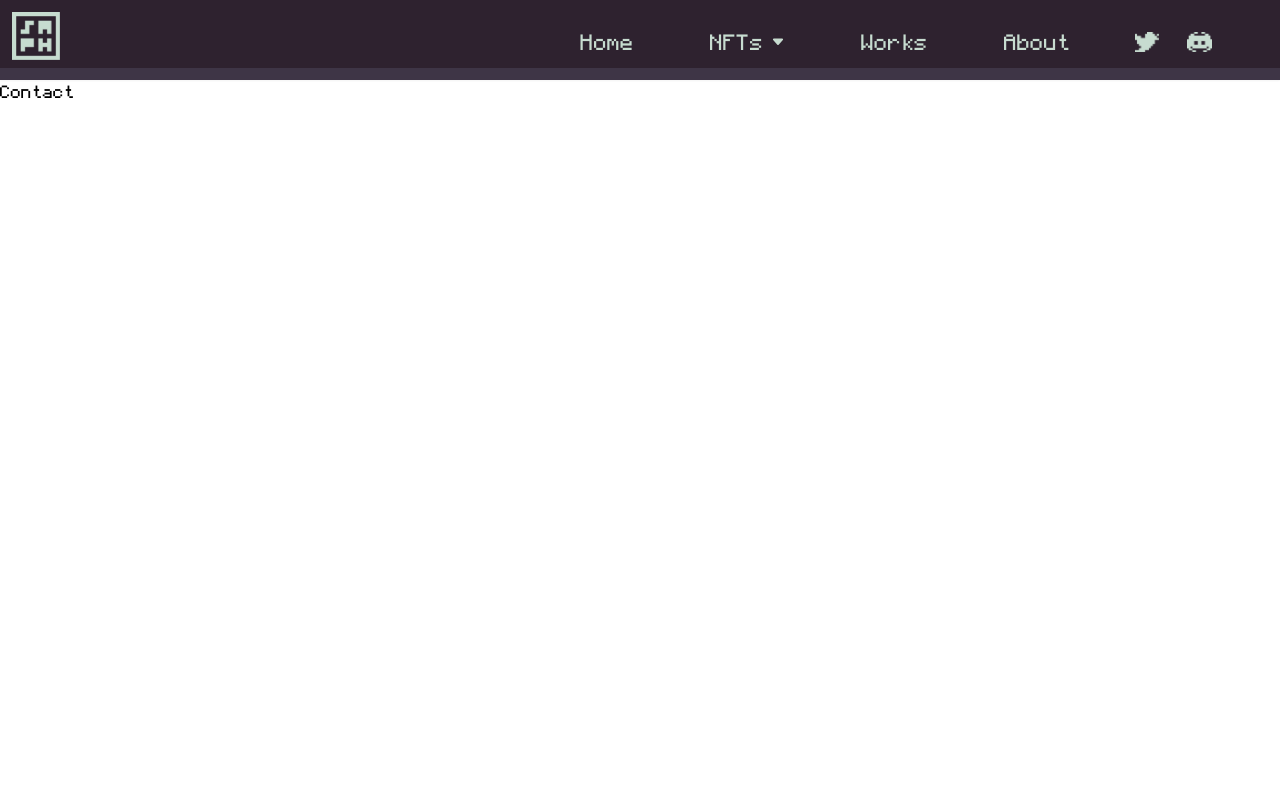
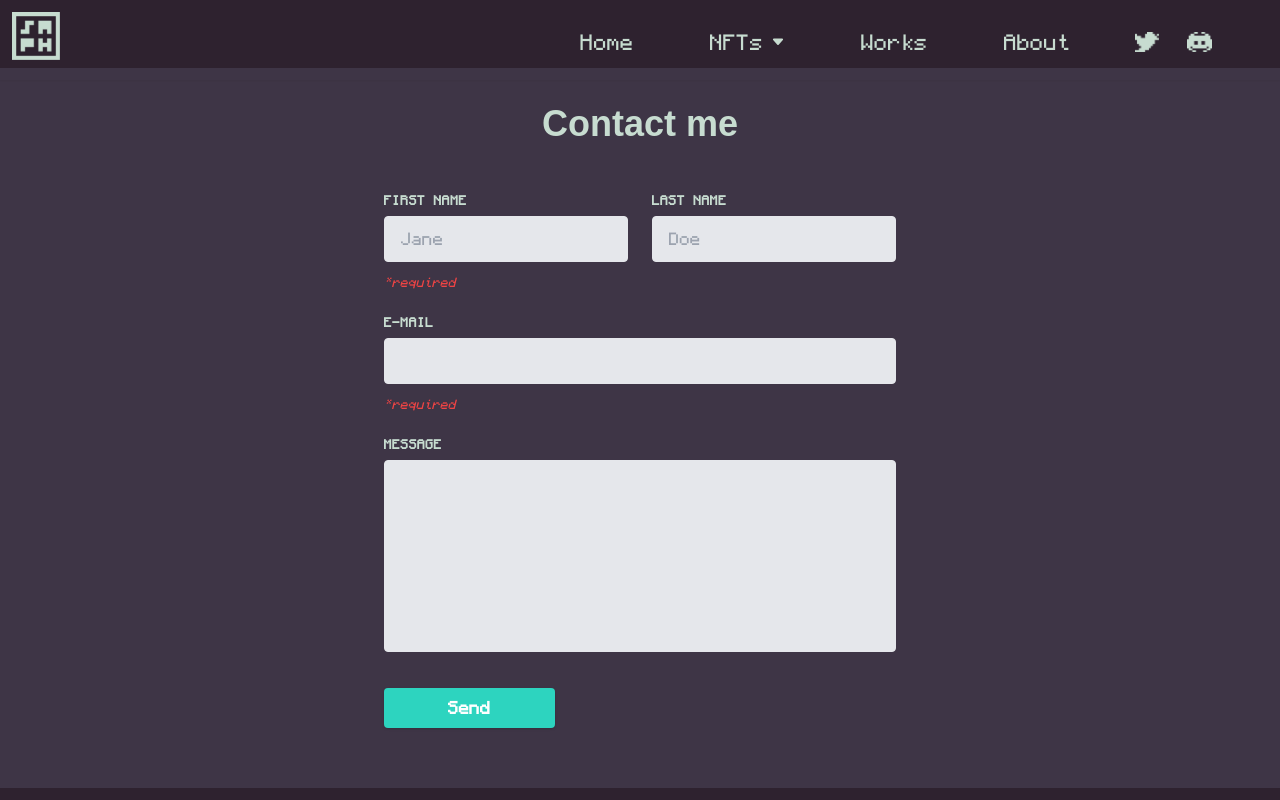
Before and after one commit to saphst4r/saph-co, a React (Create React App) app: page /contact in a window 1280 px wide. Shown: the top 800 px of the page. Built offline with nearby package versions, Linux system fonts and the light colour scheme.

Commit message:
styled contact page

```diff
--- a/package.json
+++ b/package.json
@@ -3,6 +3,7 @@
   "version": "0.1.0",
   "private": true,
   "dependencies": {
+    "@emailjs/browser": "^3.7.0",
     "@testing-library/jest-dom": "^5.16.5",
     "@testing-library/react": "^13.4.0",
     "@testing-library/user-event": "^13.5.0",
@@ -12,6 +13,7 @@
     "react-router": "^6.4.2",
     "react-router-dom": "^6.4.2",
     "react-scripts": "5.0.1",
+    "react-toastify": "^9.0.8",
     "web-vitals": "^2.1.4"
   },
   "scripts": {
--- a/src/pages/About.jsx
+++ b/src/pages/About.jsx
@@ -10,8 +10,8 @@ export default function About() {
   return (
     <div className='bg-[#3E3546] min-h-[65vh] flex flex-col'>
       <section className="flex-1 sm:flex items-center justify-center sm:space-x-8 max-w-6xl mx-auto">
-        <div className='relative flex py-6 px-3 text-[#C7DCD0] hover:text-[#3E3546] transition duration-300 ease-in-out'>
-          <img src="https://media-exp1.licdn.com/dms/image/C5103AQEYRsOucUT8Ng/profile-displayphoto-shrink_800_800/0/1517488595010?e=1672876800&v=beta&t=l2nTlK5P2IQNR6lMrTJI6YfLuo14g2kfPIzKHayyibI" alt="image" className='cursor-pointer max-h-[200px] mx-auto border-[10px] border-[#C7DCD0] hover:border-[#2E222F] transition duration-150 ease-in-out'onMouseOver={()=>setIsHover(true)} onMouseOut={()=>setIsHover(false)} onClick={()=>openInNewTab("https://www.linkedin.com/in/asaphkim")}/>
+        <div className='relative flex py-6 px-3 text-[#C7DCD0] hover:text-[#3E3546] active:text-[#0077b5] transition duration-150 ease-in-out'>
+          <img src="https://media-exp1.licdn.com/dms/image/C5103AQEYRsOucUT8Ng/profile-displayphoto-shrink_800_800/0/1517488595010?e=1672876800&v=beta&t=l2nTlK5P2IQNR6lMrTJI6YfLuo14g2kfPIzKHayyibI" alt="image" className='cursor-pointer max-h-[200px] shadow-md hover:shadow-xl active:shadow-xl mx-auto border-[10px] border-[#C7DCD0] hover:border-[#2E222F] active:border-[#0077b5] object-cover hover:scale-105 transition-scale duration-200 ease-in-out transition duration-150 ease-in-out'onMouseOver={()=>setIsHover(true)} onMouseOut={()=>setIsHover(false)} onClick={()=>openInNewTab("https://www.linkedin.com/in/asaphkim")}/>
           <AiFillLinkedin className=' text-2xl flex relative opacity-0 md:opacity-100 md:top-3 md:right-9 z-10'/>
         </div>
         <div className='text-[#C7DCD0] px-6'>
--- a/src/pages/Contact.jsx
+++ b/src/pages/Contact.jsx
@@ -1,10 +1,73 @@
-import React from 'react'
+import React, { useRef } from 'react'
+import emailjs from '@emailjs/browser';
+import { toast } from 'react-toastify';
 
 export default function Contact() {
+  const form = useRef();
+  const {YOUR_SERVICE_ID, YOUR_TEMPLATE_ID, YOUR_PUBLIC_KEY} = process.env
+  async function onSubmit(e){
+    e.preventDefault();
+    emailjs.sendForm(YOUR_SERVICE_ID, YOUR_TEMPLATE_ID, form.current, YOUR_PUBLIC_KEY)
+      .then((result) => {
+        console.log(result.text);
+        e.target.reset();
+    }, (error) => {
+        console.log(error.text);
+    });
+
+
+  }
+
+
   return (
-    <div className='min-h-screen flex flex-col'>
+    <div className='min-h-[65vh] flex flex-col w-full bg-[#3E3546]'>
       <div className='flex-1'>
-        Contact
+        <h1 className='title text-center text-[#C7DCD0] text-4xl mt-6 font-bold'>Contact me</h1>
+        <section className='flex justify-center flex-wrap items-center px-6 py-12 max-w-6xl mx-auto'>
+          <form ref={form} onSubmit={onSubmit} className="w-full max-w-lg">
+            <div className="flex flex-wrap -mx-3 mb-6">
+              <div className="w-full md:w-1/2 px-3 mb-6 md:mb-0">
+                <label className="block uppercase tracking-wide text-[#c7dcd0] text-xs font-bold mb-2" htmlFor="grid-first-name">
+                  First Name
+                </label>
+                <input className="appearance-none block w-full bg-gray-200 text-[#2E222F] border border-gray-200 rounded py-3 px-4 mb-3 leading-tight focus:outline-none focus:bg-white" id="grid-first-name" type="text" name="first_name" placeholder="Jane" required/>
+                <p className="text-red-500 text-xs italic">*required</p>
+              </div>
+              <div className="w-full md:w-1/2 px-3">
+                <label className="block uppercase tracking-wide text-[#c7dcd0] text-xs font-bold mb-2" htmlFor="grid-last-name">
+                  Last Name
+                </label>
+                <input className="appearance-none block w-full bg-gray-200 text-[#2E222F] border border-gray-200 rounded py-3 px-4 leading-tight focus:outline-none focus:bg-white focus:border-gray-500" id="grid-last-name" type="text" name="last_name" placeholder="Doe"/>
+              </div>
+            </div>
+            <div className="flex flex-wrap -mx-3 mb-6">
+              <div className="w-full px-3">
+                <label className="block uppercase tracking-wide text-[#c7dcd0] text-xs font-bold mb-2" htmlFor="grid-password">
+                  E-mail
+                </label>
+                <input className="appearance-none block w-full bg-gray-200 text-[#2E222F] border border-gray-200 rounded py-3 px-4 mb-3 leading-tight focus:outline-none focus:bg-white focus:border-gray-500" id="email" type="email" name="user_email" required/>
+                <p className="text-red-500 text-xs italic">*required</p>
+              </div>
+            </div>
+            <div className="flex flex-wrap -mx-3 mb-6">
+              <div className="w-full px-3">
+                <label className="block uppercase tracking-wide text-[#c7dcd0] text-xs font-bold mb-2" htmlFor="grid-password">
+                  Message
+                </label>
+                <textarea className=" no-resize appearance-none block w-full bg-gray-200 text-[#2E222F] border border-gray-200 rounded py-3 px-4 mb-3 leading-tight focus:outline-none focus:bg-white focus:border-gray-500 h-48 resize-none" id="message" name="message" required></textarea>
+
+              </div>
+            </div>
+            <div className="md:flex md:items-center ">
+              <div className="md:w-1/3 ">
+                <button className="w-full shadow bg-teal-400 hover:bg-teal-500  focus:bg-teal-500 active:bg-teal-600 focus:shadow-outline focus:outline-none text-white font-bold py-2 px-4 rounded" type="submit">
+                  Send
+                </button>
+              </div>
+              <div className="md:w-2/3"></div>
+            </div>
+          </form>
+        </section>
       </div>
     </div>
   )
--- a/src/pages/Home.jsx
+++ b/src/pages/Home.jsx
@@ -2,7 +2,7 @@ import React from 'react'
 
 export default function Home() {
   return (
-    <div className='min-h-screen flex flex-col'>
+    <div className='min-h-[65vh] flex flex-col'>
       <div className='flex-1'>
         Home
       </div>
--- a/src/pages/PocketDice.jsx
+++ b/src/pages/PocketDice.jsx
@@ -2,7 +2,7 @@ import React from 'react'
 
 export default function PocketDice() {
   return (
-    <div className='min-h-screen flex flex-col'>
+    <div className='min-h-[65vh] flex flex-col'>
       <div className='flex-1'>
         PocketDice
       </div>
--- a/src/pages/Saphst4r.jsx
+++ b/src/pages/Saphst4r.jsx
@@ -2,7 +2,7 @@ import React from 'react'
 
 export default function Saphst4r() {
   return (
-    <div className='min-h-screen flex flex-col'>
+    <div className='min-h-[65vh] flex flex-col'>
       <div className='flex-1'>
         Saphst4r
       </div>
--- a/src/pages/Works.jsx
+++ b/src/pages/Works.jsx
@@ -2,7 +2,7 @@ import React from 'react'
 
 export default function Works() {
   return (
-    <div className='min-h-screen flex flex-col'>
+    <div className='min-h-[65vh] flex flex-col'>
       <div className='flex-1'>
         Works
       </div>
```
Also changed, not shown: 1 other file (tests, documents, lock files or other folders).
